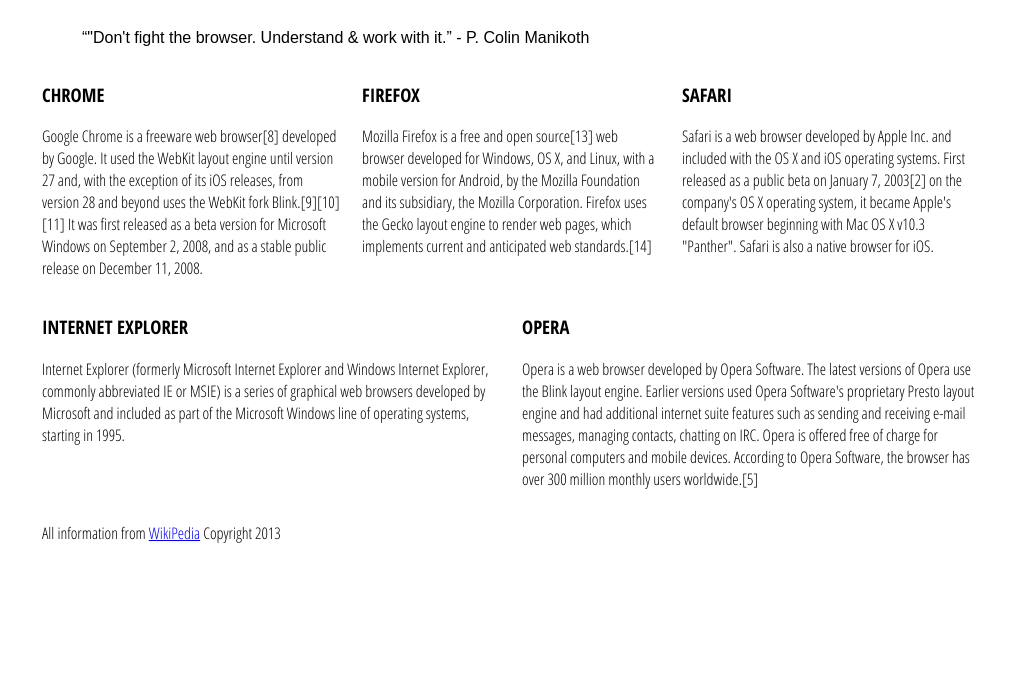
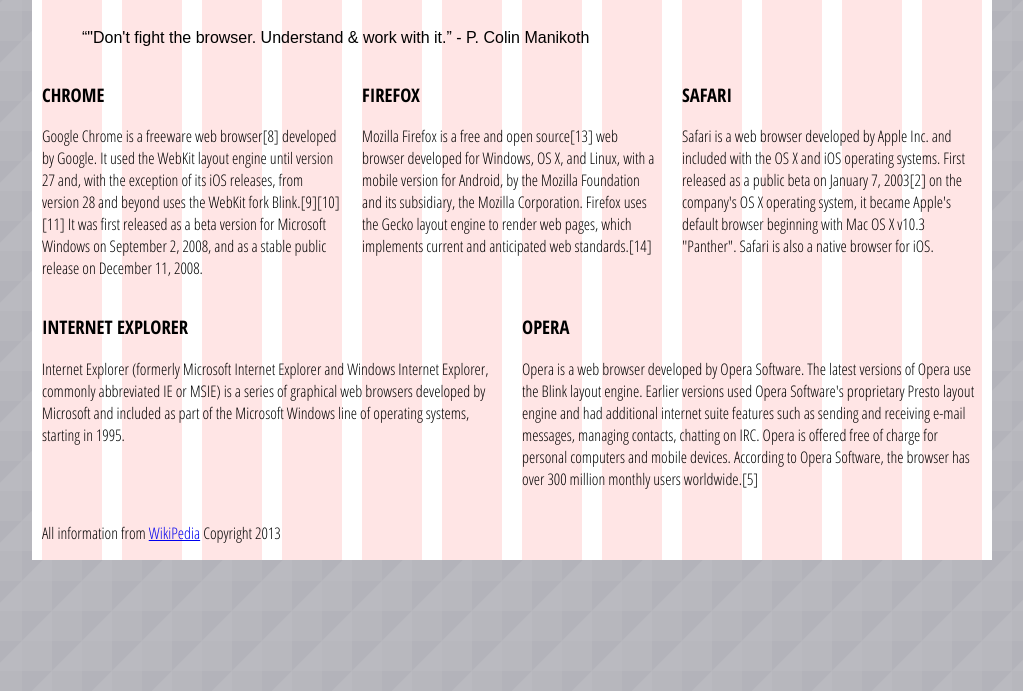
Before and after one commit to griffshelley/Midterm-Refresher-B-master, a plain HTML site: page index.html in a window 1280 px wide. Shown: the part 109-800 px from the top of the page, without its empty margins (128-1151 px from the left). Drawn offline with Linux system fonts and the light colour scheme.

Commit message:
background change

```diff
--- a/css/styles.css
+++ b/css/styles.css
@@ -1,6 +1,6 @@
 /* Stylesheet */
 body {
-	background: url("..img/bg.png");
+	background: url(../img/bg.png);
 }
 
 p, h3 {
--- a/index.html
+++ b/index.html
@@ -16,7 +16,7 @@
 </head>
 <body>
 
-<div class="container_12">
+<div class="container_12 showgrid">
 
 <!-- Header -->
     <header class="grid_3">
```
Also changed, not shown: 1 other file.
